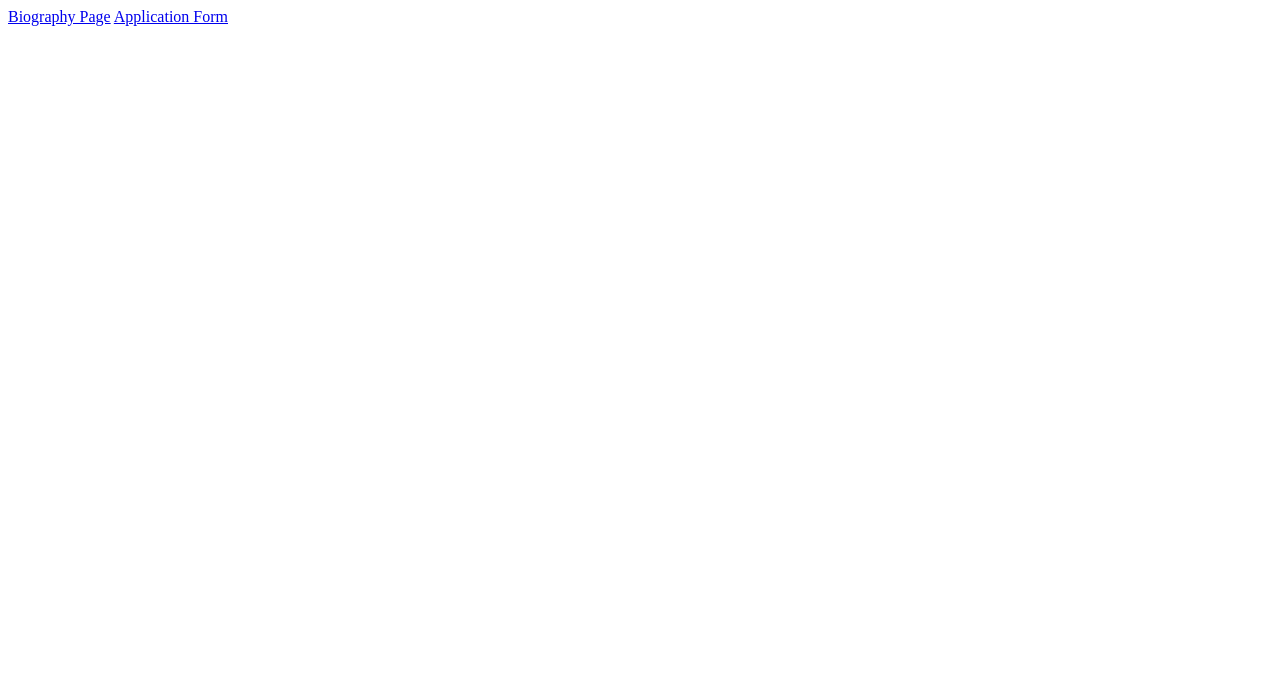
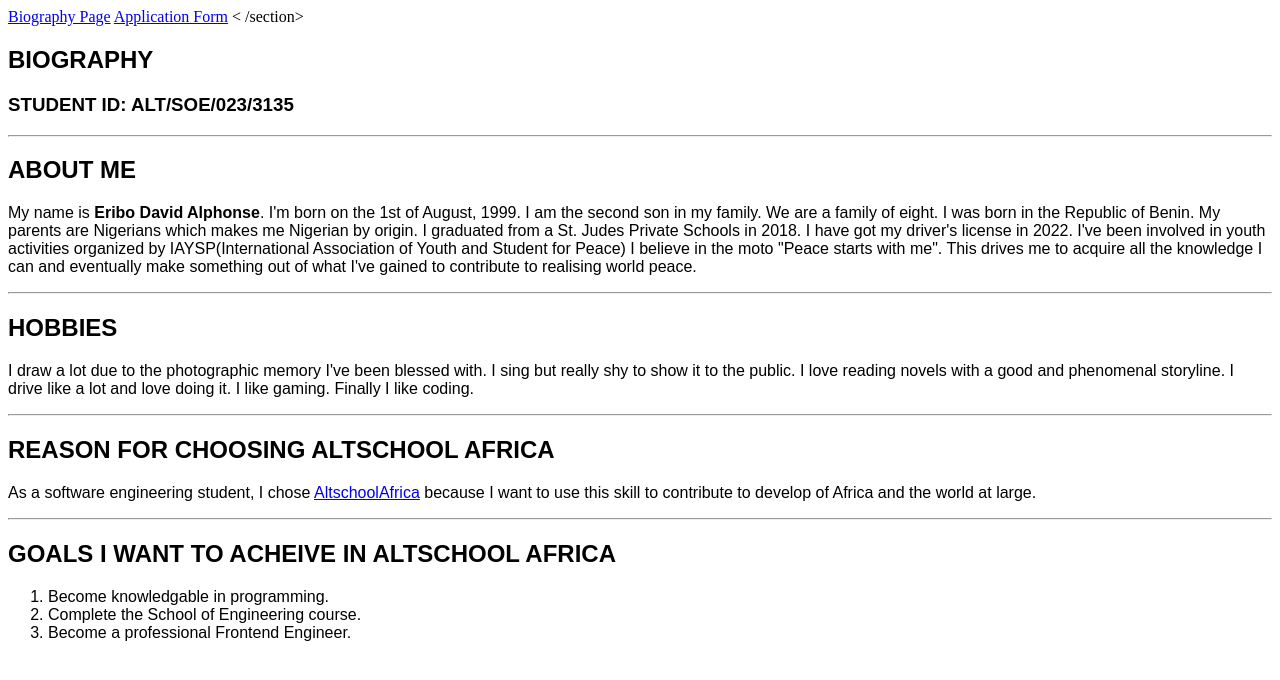
Before and after one commit to EriboDavid/FirstAssignent, a plain HTML site: page me.html in a window 1280 px wide. Drawn offline with Linux system fonts and the light colour scheme.

Commit message:
modified me.html

```diff
--- a/me.html
+++ b/me.html
@@ -8,5 +8,41 @@
 <body>
     <a href="./me.html">Biography Page</a>
     <a href="./index.html">Application Form</a>
+<
+/section>
+<br>
+<section style="font-family: sans-serif;">
+<h1>BIOGRAPHY</h1>
+<h3>STUDENT ID: <strong>ALT/SOE/023/3135</strong></h3>
+<hr>
+
+<h2>ABOUT ME</h2>
+    <p>My name is <strong>Eribo David Alphonse</strong>. I'm born on the 1st of August, 1999.
+        I am the second son in my family. We are a family of eight. I was born in the Republic of Benin. My parents are Nigerians
+        which makes me Nigerian by origin.
+        I graduated from a St. Judes Private Schools in 2018.
+        I have got my driver's license in 2022. I've been involved in youth activities organized by IAYSP(International Association of Youth and Student for Peace)
+        I believe in the moto "Peace starts with me". This drives me to acquire all the knowledge I can and eventually make something out of what I've
+        gained to contribute to realising world peace.
+    </p>
+    <hr>
+    <h2>HOBBIES</h2>
+    <p>I draw a lot due to the photographic memory I've been blessed with. I sing but really shy to show it to the public. I love reading novels
+        with a good and phenomenal storyline. I drive like a lot and love doing it. I like gaming. Finally I like coding.
+    </p>
+
+        <hr>
+    <h2>REASON FOR CHOOSING ALTSCHOOL AFRICA</h2>
+    <p> As a software engineering student, I chose <a href="altschoolafrica.com">AltschoolAfrica</a> because I want to use this skill to contribute to develop of Africa
+        and the world at large.
+        </p>
+    <hr>
+    <h2>GOALS I WANT TO ACHEIVE IN ALTSCHOOL AFRICA</h2>
+    <ol>
+        <li>Become knowledgable in programming.</li>
+        <li>Complete the School of Engineering course. </li>
+        <li>Become a professional Frontend Engineer.</li>
+    </ol>
+   </section>
 </body>
 </html>
```
